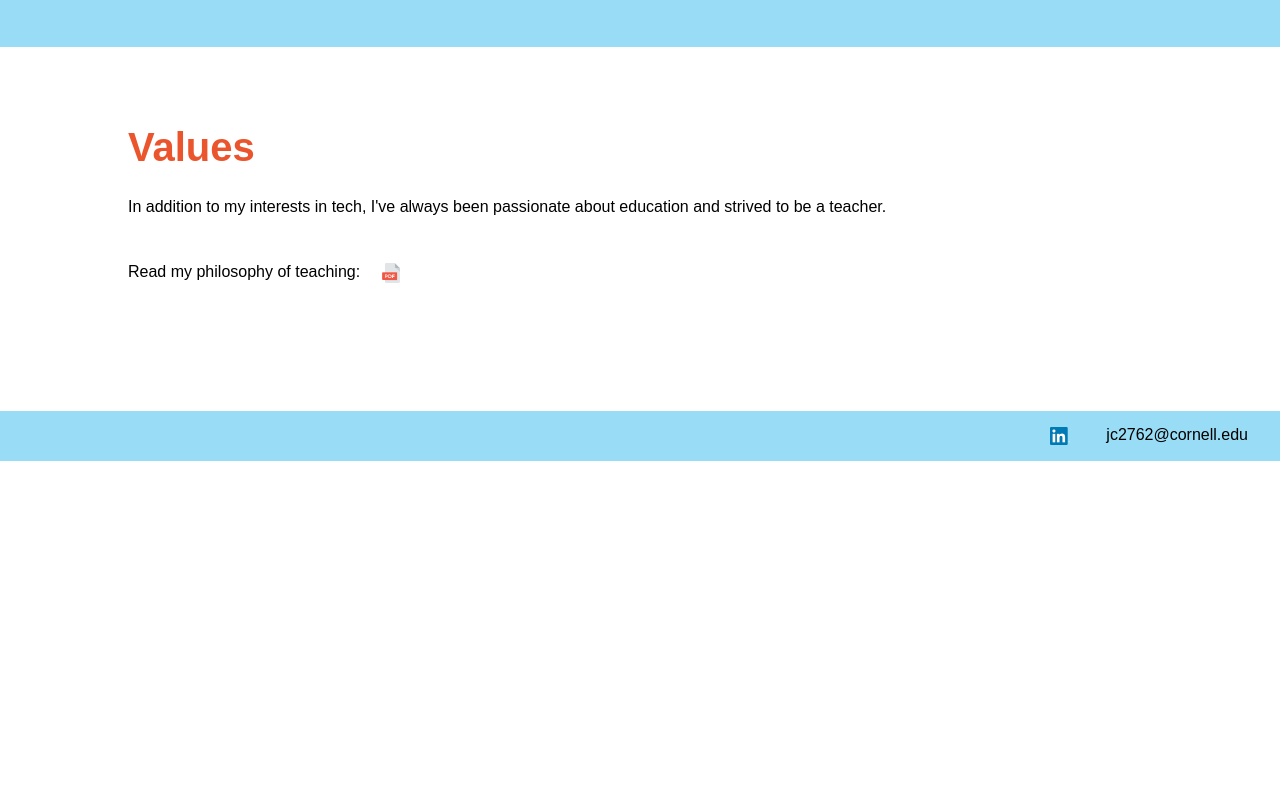
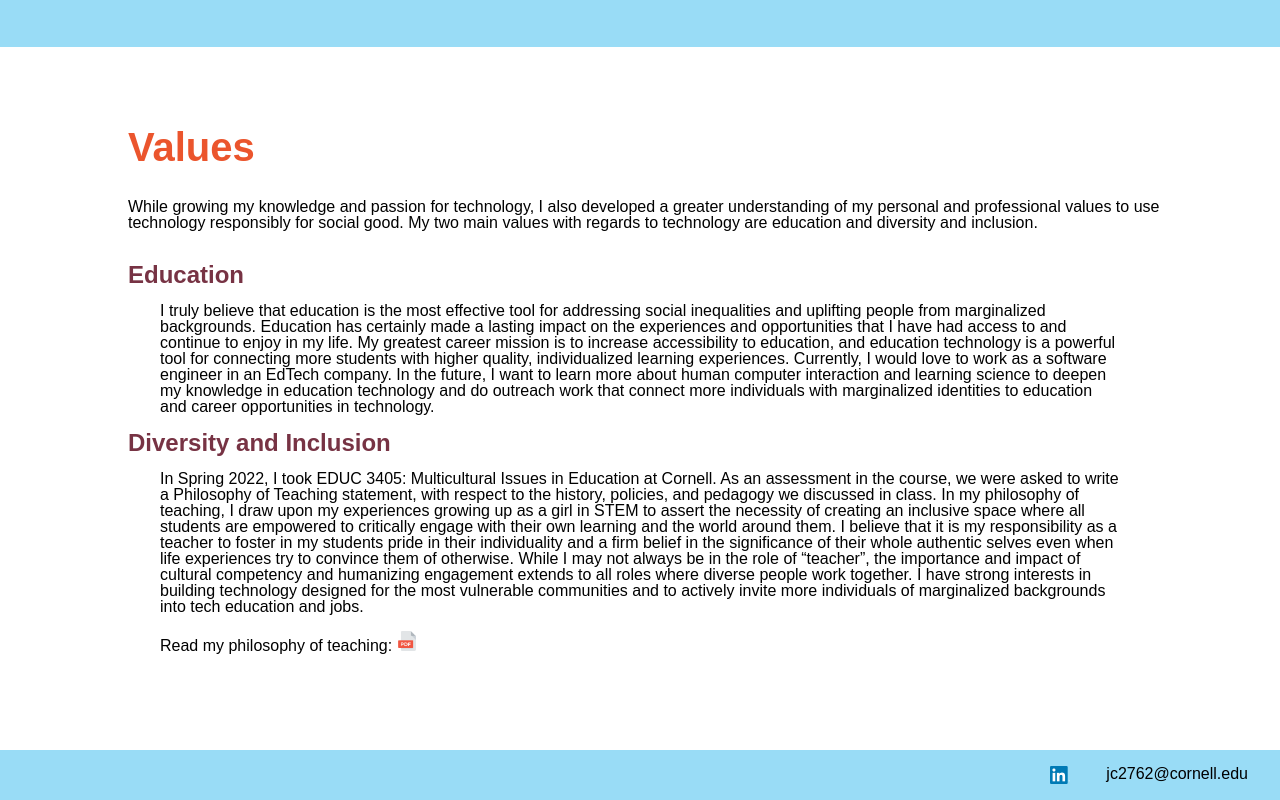
Before and after one commit to jc428/jc428, a plain HTML site: page index.html in a window 1280 px wide. Shown: the part 3441-4241 px from the top of the page. Before the commit the page ends 3902 px from the top, so only its background shows below. Drawn offline with Linux system fonts and the light colour scheme.

Commit message:
values page

```diff
--- a/assets/css/main.css
+++ b/assets/css/main.css
@@ -596,14 +596,32 @@ p {
 
 #values>.container>p {
   padding-left: 2rem;
-  margin-bottom: 3rem;
+  margin-bottom: 2rem;
 }
+
 
 #values>.container>p .logo {
   vertical-align: middle;
   padding-left: 1rem;
 }
 
+.values-text h3 {
+  color: var(--catawba);
+  font-weight: 600;
+  margin-bottom: 1rem;
+  padding: 0;
+}
+
+.values-text {
+  padding-left: 2rem;
+  margin-bottom: 1rem;
+}
+
+.values-text p {
+  padding-left: 2rem;
+  padding-right: 4rem;
+  margin-bottom: 1rem;
+}
 
 section {
   padding-top: 10vh;
--- a/index.html
+++ b/index.html
@@ -358,10 +358,54 @@
     <section id="values">
       <div class="container">
         <h1>Values</h1>
-        <p>In addition to my interests in tech, I've always been passionate about education and strived to be a teacher.
+        <p>While growing my knowledge and passion for technology, I also developed a greater understanding of my
+          personal and professional values to use technology responsibly for social good. My two main values with
+          regards to technology are education and diversity and inclusion.
         </p>
-        <p>Read my philosophy of teaching: <a href="./philosophy_of_teaching.pdf" target="_blank"
-            rel="noopener noreferrer"><img src="./images/pdf.png" class="logo" /></a></p>
+        <div class="values-text">
+          <h3>Education</h3>
+          <p>
+            I truly believe that education is the most effective tool for addressing social inequalities and uplifting
+            people
+            from marginalized backgrounds. Education has certainly made a lasting impact on the experiences and
+            opportunities
+            that I have had access to and continue to enjoy in my life. My greatest career mission is to increase
+            accessibility
+            to education, and education technology is a powerful tool for connecting more students with higher quality,
+            individualized learning experiences. Currently, I would love to work as a software engineer in an EdTech
+            company.
+            In the future, I want to learn more about human computer interaction and learning science to deepen my
+            knowledge
+            in education technology and do outreach work that connect more individuals with marginalized identities to
+            education
+            and career opportunities in technology.
+          </p>
+          <h3>Diversity and Inclusion</h3>
+          <p>In Spring 2022, I took EDUC 3405: Multicultural Issues in Education at Cornell. As an assessment in the
+            course,
+            we were asked to write a Philosophy of Teaching statement, with respect to the history, policies, and
+            pedagogy
+            we discussed in class.
+            In my philosophy of teaching, I draw upon my experiences growing up as a girl in STEM to assert the
+            necessity
+            of creating an inclusive
+            space where all students are empowered to critically engage with their own learning and the world around
+            them.
+            I believe that it is my responsibility as a teacher to foster in my students pride in their individuality
+            and
+            a firm belief in the
+            significance of their whole authentic selves even when life experiences try to convince them of otherwise.
+            While I may not always be in the role of “teacher”, the importance and impact of cultural competency and
+            humanizing engagement
+            extends to all roles where diverse people work together. I have strong interests in building technology
+            designed for the most
+            vulnerable communities and to actively invite more individuals of marginalized backgrounds into tech
+            education
+            and jobs.
+          </p>
+          <p>Read my philosophy of teaching: <a href="./philosophy_of_teaching.pdf" target="_blank"
+              rel="noopener noreferrer"><img src="./images/pdf.png" class="logo" /></a></p>
+        </div>
       </div>
     </section>
 
```
